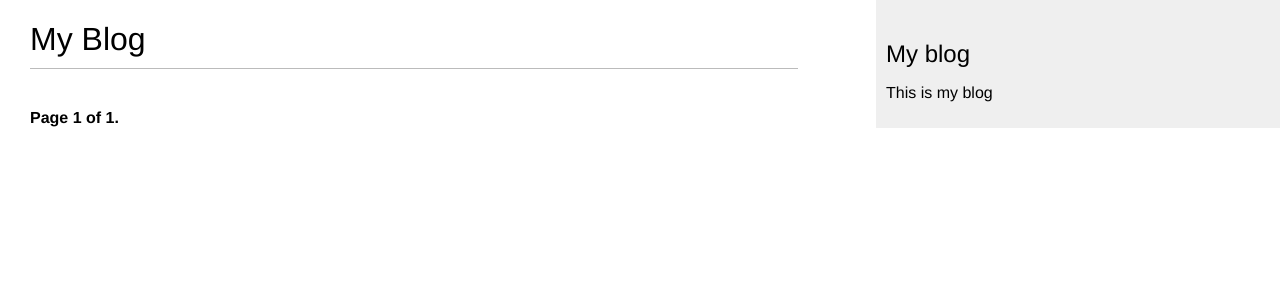
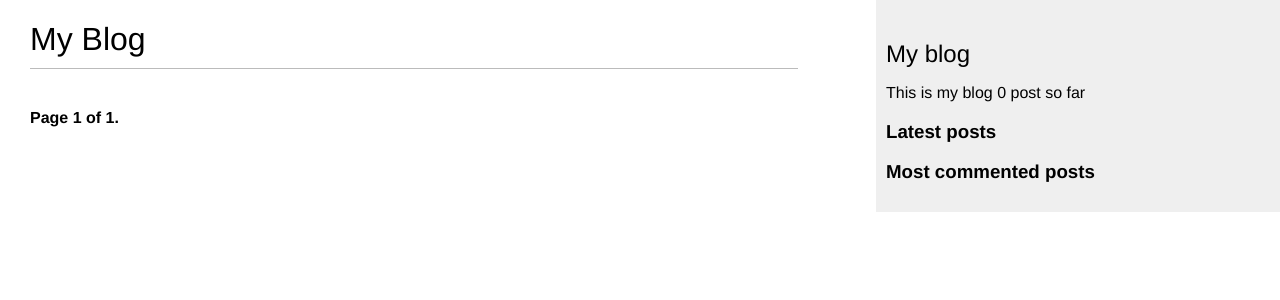
Before and after one commit to kelani-culture/my_blog, a Django app: page /blog/ in a window 1280 px wide. Shown: the top 300 px of the page. Run offline with Django 4.2, Linux system fonts and the light colour scheme; data that the repository does not hold is empty; parts of the project's set-up code (start-up, migrations or seed data) failed here and were passed over.

Commit message:
learned how to create custom template tags

```diff
--- a/blog/models.py
+++ b/blog/models.py
@@ -2,7 +2,7 @@
 from django.utils import timezone
 from django.contrib.auth.models import User
 from django.urls import reverse
-
+from taggit.managers import TaggableManager
 
 
 class PublishedManager(models.Manager):
@@ -47,3 +47,27 @@
                              self.publish.month,
                              self.publish.day,
                              self.slug])
+    tags = TaggableManager()
+
+
+
+class Comment(models.Model):
+    post = models.ForeignKey(Post, on_delete=models.CASCADE,
+                             related_name = 'comments')
+
+    name = models.CharField(max_length=80)
+    email = models.EmailField()
+    body = models.TextField()
+    created = models.DateTimeField(auto_now_add=True)
+    updated = models.DateTimeField(auto_now=True)
+    active = models.BooleanField(default=True)
+
+
+    class Meta:
+        ordering = ['-created']
+        indexes = [
+            models.Index(fields=['created'])
+        ]
+
+    def __str__(self):
+        return f'Comment by {self.name} on {self.post}'
--- /dev/null
+++ b/blog/templatetags/blog_tags.py
@@ -0,0 +1,32 @@
+from django import template
+from blog.models import Post
+from django.db.models import Count
+import markdown
+from django.utils.safestring import mark_safe
+
+
+register = template.Library()
+
+
+@register.simple_tag
+def total_posts():
+    return Post.published.count()
+
+
+@register.inclusion_tag('blog/post/latest_posts.html')
+def show_latest_posts(count=5):
+    latest_posts = Post.published.order_by('-publish')[:count]
+    return {'latest_posts': latest_posts}
+
+
+
+@register.simple_tag
+def get_most_commented_posts(count=5):
+    return Post.published.annotate(
+        total_comments=Count('comments')
+    ).order_by('-total_comments')[:count]
+
+
+@register.filter(name='markdown')
+def markdown_format(text):
+    return mark_safe(markdown.markdown(text))
--- a/blog/urls.py
+++ b/blog/urls.py
@@ -4,9 +4,11 @@
 app_name = 'blog'
 
 urlpatterns = [
-    path('', views.PostListView.as_view(), name='post_list'),
+    path('', views.post_list, name='post_list'),
+    path('tag/<slug:tag_slug>/', views.post_list, name='post_list_by_tag'),
     path('<int:year>/<int:month>/<int:day>/<slug:post>/',
          views.post_detail,
          name='post_detail'),
     path('<int:post_id>/share/', views.post_share, name='post_share'),
+    path('<int:post_id>/comment/', views.post_comment, name='post_comment')
 ]
--- a/blog/views.py
+++ b/blog/views.py
@@ -4,34 +4,42 @@
 from django.core.paginator import (Paginator, EmptyPage,
                                    PageNotAnInteger)
 from django.views.generic import ListView
-from .forms import EmailPostForm
+from .forms import EmailPostForm, CommentForm
 from django.core.mail import send_mail
+from django.views.decorators.http import require_POST
+from taggit.models import Tag
+from django.db.models import Count
 
-class PostListView(ListView):
-    """
-    Alternative post list view
-    """
-    queryset = Post.published.all()
-    context_object_name = 'posts'
-    paginate_by = 3
-    template_name = 'blog/post/list.html'
+# class PostListView(ListView):
+#     """
+#     Alternative post list view
+#     """
+#     queryset = Post.published.all()
+#     context_object_name = 'posts'
+#     paginate_by = 3
+#     template_name = 'blog/post/list.html'
 
 
-# Create your views here.
-# def post_list(request):
-#     post = Post.published.all()
-#     paginator = Paginator(post, 3)
-#     page_number = request.GET.get('page', 1)
+#Create your views here.
+def post_list(request, tag_slug=None):
+    post = Post.published.all()
 
-#     try:
-#         posts = paginator.page(page_number)
-#     except EmptyPage:
-#         posts = paginator.page(paginator.num_pages)
-#     except PageNotAnInteger:
-#         posts = paginator.page(1)
-#     return render(request,
-#                   'blog/post/list.html',
-#                   {'posts': posts})
+    tag = None
+    if tag_slug:
+        tag = get_object_or_404(Tag, slug=tag_slug)
+        post_list = post_list.filter(tags__in=[tag])
+    paginator = Paginator(post, 3)
+    page_number = request.GET.get('page', 1)
+    try:
+        posts = paginator.page(page_number)
+    except EmptyPage:
+        posts = paginator.page(paginator.num_pages)
+    except PageNotAnInteger:
+        posts = paginator.page(1)
+    return render(request,
+                  'blog/post/list.html',
+                  {'posts': posts,
+                   'tag': tag})
 
 
 def post_detail(request, year, month, day, post):
@@ -41,9 +49,22 @@
                              publish__year=year,
                              publish__month=month,
                              publish__day=day)
+    # Lists of active comment for this post
+    comments = post.comments.filter(active=True)
+    form = CommentForm()
+
+
+    post_tags_ids = post.tags.values_list('id', flat=True)
+    similar_posts = Post.published.filter(tags__in=post_tags_ids).\
+                    exclude(id=post.id)
+    similar_posts = similar_posts.annotate(same_tags=Count('tags')).\
+                    order_by('-same_tags', '-publish')
     return render(request,
                   'blog/post/detail.html',
-                  {'post': post})
+                  {'post': post,
+                   'comments': comments,
+                   'form': form,
+                   'similar_posts': similar_posts})
 
 
 def post_share(request, post_id):
@@ -76,3 +97,25 @@
                    {'post': post,
                     'form': form,
                     'sent': sent})
+
+
+@require_POST
+def post_comment(request, post_id):
+    post = get_object_or_404(Post, id=post_id, status=Post.Status.PUBLISHED)
+    comment = None
+
+    form = CommentForm(data=request.POST)
+    if form.is_valid():
+        # create a comment object without saving it to the Database
+        comment = form.save(commit=False)
+        # Assign the post ot the comment
+        comment.post = post
+        # save the comment to the database
+        comment.save()
+
+
+    return render(request,
+                  'blog/post/comment.html',
+                  {'post': post,
+                   'form': form,
+                   'comment': comment})
--- a/mysite/settings.py
+++ b/mysite/settings.py
@@ -42,6 +42,7 @@
     "django.contrib.messages",
     "django.contrib.staticfiles",
     "blog.apps.BlogConfig",
+    "taggit",
 ]
 
 MIDDLEWARE = [
--- a/templates/blog/base.html
+++ b/templates/blog/base.html
@@ -1,20 +1,30 @@
+{% load blog_tags %}
 {% load static %}
 <!DOCTYPE html>
 <html lang="en">
   <head>
-    <meta charset="UTF-8">
-    <meta name="viewport" content="width=device-width, initial-scale=1.0">
+    <meta charset="UTF-8" />
+    <meta name="viewport" content="width=device-width, initial-scale=1.0" />
     <title>{% block title %}{% endblock %}</title>
-    <link rel="stylesheet" href="{% static 'css/blog.css'%}">
+    <link rel="stylesheet" href="{% static 'css/blog.css'%}" />
   </head>
   <body>
-    <div id="content">
-        {% block content %}
-        {% endblock %}
-    </div>
+    <div id="content">{% block content %} {% endblock %}</div>
     <div id="sidebar">
       <h2>My blog</h2>
-        <p>This is my blog</p>
+      <p>This is my blog {% total_posts %} post so far</p>
+      <h3>Latest posts</h3>
+      {% show_latest_posts 3 %}
+
+      <h3> Most commented posts</h3>
+      {% get_most_commented_posts as most_commented_posts %}
+      <ul>
+        {% for post in most_commented_posts %}
+        <li>
+            <a href="{{ post.get_absolute_url }}">{{ post.title }}</a>
+        </li>
+      </ul>
+      {% endfor %}
     </div>
   </body>
 </html>
--- /dev/null
+++ b/templates/blog/post/latest_posts.html
@@ -0,0 +1,9 @@
+<ul>
+    {% for post in latest_posts %}
+    <li>
+        <a href="{{ post.get_absolute_url }}">
+            {{ post.title }}
+        </a>
+    </li>
+    {% endfor %}
+</ul>
--- a/templates/blog/post/list.html
+++ b/templates/blog/post/list.html
@@ -1,19 +1,31 @@
 {% extends "blog/base.html" %}
-
+{% load blog_tags %}
 {% block title %} My Blog {% endblock %}
 
 {% block content %}
 <h1>My Blog</h1>
+{% if tag %}
+    <h2>Post tagged with "{{ tag.name }}</h2>
+{% endif %}
 {% for post in posts %}
     <h2>
         <a href="{{ post.get_absolute_url }}">
             {{ post.title }}
         </a>
     </h2>
+    <p class="tags">Tags:
+        {{ post.tags.all|join:", "}}
+        {% for tag in post.tags.all %}
+            <a href="{% url 'blog:post_list_by_tag' tag.slug %}">
+                {{ tag.name }}
+            </a>
+        {% if not forloop.last %} {% endif %}
+        {% endfor %}
+    </p>
     <p class="date">
         Published {{ post.publish }} by {{ post.author }}
     </p>
-    {{ post.body|truncatewords:30|linebreaks }}
+    {{ post.body|markdown|truncatewords:30|linebreaks }}
     {% endfor %}
-    {% include "pagination.html" with page=page_obj %}
+    {% include "pagination.html" with page=posts %}
 {% endblock %}
```
Also changed, not shown: blog/admin.py (+8 -1 lines), blog/forms.py (+7 -1 lines), templates/blog/post/comment.html (added, +14 -0 lines), templates/blog/post/detail.html (+31 -4 lines), templates/blog/post/includes/comment_form.html (added, +16 -0 lines), blog/migrations/0004_comment_comment_blog_commen_created_0e6ed4_idx.py (added), blog/migrations/0005_post_tags.py (added), blog/templatetags/__init__.py (added). Lines whose indentation alone changed are shown as unchanged.
